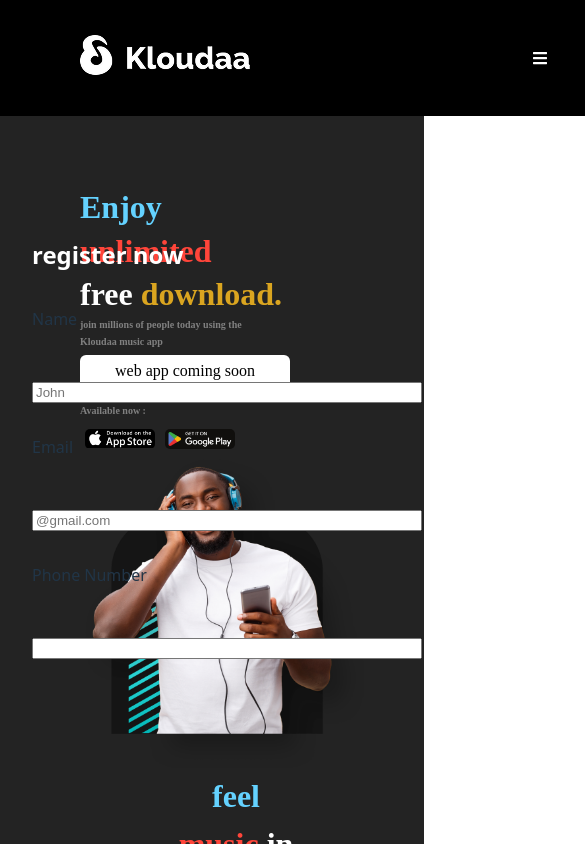
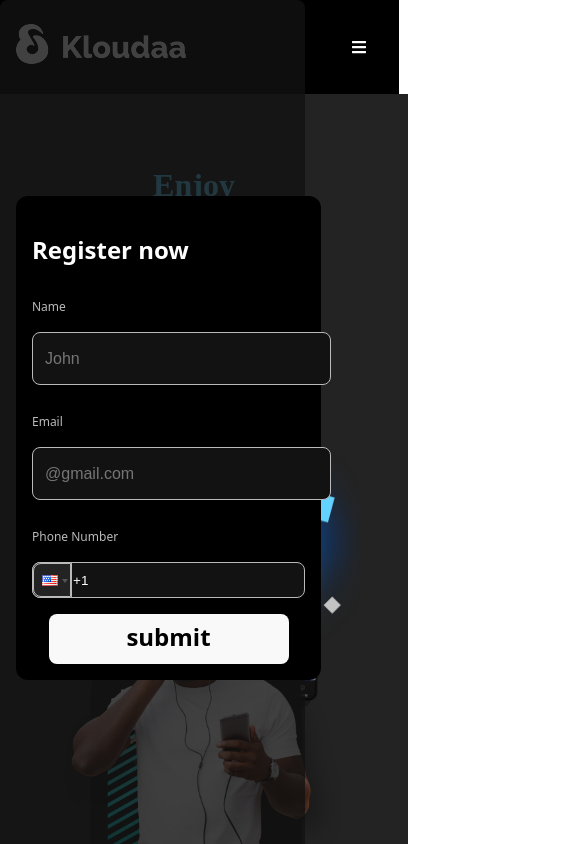
Before and after one commit to fav-Og1/kl-musix, a React (Vite) app: page / in a window 390 px wide. Shown: the top 844 px of the page, 585 px wide, since content can reach past the window. Built offline with nearby package versions, Linux system fonts and the light colour scheme.

Commit message:
added react phone and starting responsive design

```diff
--- a/package.json
+++ b/package.json
@@ -13,6 +13,7 @@
     "react": "^19.0.0",
     "react-dom": "^19.0.0",
     "react-icons": "^5.5.0",
+    "react-phone-input-2": "^2.15.1",
     "react-router-dom": "^7.6.0"
   },
   "devDependencies": {
--- a/src/Header.css
+++ b/src/Header.css
@@ -35,16 +35,17 @@
 @media  (max-width: 468px){
     .header{
 
-        width:468px;
-        /*padding-left: 1rem;
+        width:90%;
+        padding-left: 1rem;
         padding-right: 2rem;
         padding-top: 0.3rem;
     padding-bottom: 0.3rem;
-    */
+
 }
 
 .optionMenu{
     display: block;
+
 }
 
 .regbtn{
@@ -61,9 +62,15 @@
     position: absolute;
     top: 50px;
     right: 20px;
+    left: 0;
     color: white;
     background-color: black;
 
 
 }
+
+.NavOptions ul {
+    padding:0;
+    margin-left: 10px;
+}
     }
--- a/src/Section.css
+++ b/src/Section.css
@@ -1,10 +1,9 @@
-
-@import url('https://fonts.googleapis.com/css2?family=Nunito+Sans:ital,opsz,wght@0,6..12,200..1000;1,6..12,200..1000&family=Raleway:ital,wght@0,100..900;1,100..900&display=swap');
+@import url('https://fonts.googleapis.com/css2?family=Varela+Round&display=swap');
 
 
 .freeD {
 
-font-family: 'Nunito',sans-serif;
+font-family: 'varela-round',sans-serif;
 font-weight: 800;
 font-size: 4rem;
 line-height: 0.5rem;
@@ -114,6 +113,51 @@
         margin-bottom: 35px;
     }
 
+    /* Add to your Section.css or a global CSS file */
+.react-tel-input .form-control {
+  background-color: #121212 !important;
+  color: white !important;
+  border: 1px solid #bbb9b9 !important;
+  border-radius: 0.5rem !important;
+  font-size: 1em !important;
+  padding: 0.5rem 0.75rem !important;
+  width: 100% !important;
+  height: 50px !important;
+  padding-left: 48px !important; /* Increase this value if needed */
+}
+
+.react-tel-input .flag-dropdown {
+  background: #232323 !important;
+  border: 1px solid #bbb9b9 !important;
+  border-radius: 0.5rem 0 0 0.5rem !important;
+}
+
+/* Make the selected country code more visible */
+.react-tel-input .selected-flag {
+  background: #232323 !important;
+  color: #fff !important;
+  border-radius: 0.5rem 0 0 0.5rem !important;
+  font-weight: bold !important;
+  font-size: 1.1em !important;
+  border: 1px solid #bbb9b9 !important;
+}
+
+/* Make the country code in the dropdown more visible */
+.react-tel-input .country-list .country {
+  color: #fff !important;
+  background: #232323 !important;
+  font-size: 1em !important;
+}
+
+.react-tel-input .country-list .country.highlight {
+  background: #444 !important;
+  color: #ffd700 !important; /* Highlighted country code */
+  font-weight: bold !important;
+}
+
+.media{
+    display: none;
+}
 @media  (max-width: 468px){
 
     .freeScreen {
@@ -121,11 +165,14 @@
         flex-direction: column;
         padding-top: 70px;
         justify-content: center;
-        padding-left: 5rem;
-        padding-right: 2rem;
+        align-items: center;
+        padding-left: 3rem;
+        padding-right: 3rem;
         width: 80%;
         gap:0;
+        height: fit-content;
         }
+
         .freeD {
 
             font-family: 'nunito';
@@ -135,6 +182,8 @@
         letter-spacing: 1%;
         display: flex;
         flex-direction: column;
+        align-items: center;
+    align-content: space-evenly;
 
         }
 
@@ -144,14 +193,7 @@
         }
 
         .freeD1{
-            font-family: 'Nunito';
-        font-weight: 800;
-        font-size: 2rem;
-
-        display: flex;
-        flex-direction: column;
-        align-items: center;
-        gap: 0px;
+            display: none;
 
         }
 
@@ -186,8 +228,28 @@
     border-radius: 5px;
 }
 
+.downloadClass{
+    display: flex;
+    justify-content: center;
+    margin-bottom: 50px;
+}
+
+.media{
+    display: flex;
+    flex-direction: column;
+    align-items: center;
+    gap:10px;
+    height:100px;
+    align-content: space-evenly;
+    margin-bottom: 50px;
+}
+
 .klperson{
     width: 290px;
+}
+
+.express{
+    width: 80%;
 }
 
 .screen2{
@@ -206,4 +268,15 @@
 }
 
 
+  .react-tel-input .form-control {
+    font-size: 0.9em !important;
+    height: 36px !important;
+    padding: 0.3rem 0.5rem !important;
+    padding-left: 40px !important;
+  }
+  .react-tel-input .flag-dropdown {
+    height: 36px !important;
+  }
+
+
 }
--- a/src/components/Features.jsx
+++ b/src/components/Features.jsx
@@ -21,11 +21,11 @@
 
                 </div>
                 <div className='feature-block'>
-                    <img src={feature1} />
-                     <img src={feature2} />
-                   <img src={feature3} />
-                       <img src={feature4} />
-                        <img src={feature5} />
+                    <img src={feature1}  className='description-features' />
+                     <img src={feature2} className='description-features' />
+                   <img src={feature3} className='description-features' />
+                       <img src={feature4} className='description-features' />
+                        <img src={feature5} className='description-features' />
 
                 </div>
                 <div className='spacer'></div>
--- a/src/components/Layout.jsx
+++ b/src/components/Layout.jsx
@@ -1,4 +1,5 @@
-import { useState } from 'react'
+import { useState,useRef, useEffect } from 'react'
+
 import { Link } from 'react-router-dom'
 import logo from '../assets/kloudaa logo.png'
 import express from '../assets/express1.png'
@@ -23,8 +24,14 @@
      function onShowclick ()  {
              if ( show == false) {
                  setShow(true)
+
+
              } else {setShow(false)};
+
+
          }
+
+
 
    const header = (
          <header className='header'>
@@ -37,8 +44,8 @@
                 { show &&
                  <nav className='NavOptions'>
                      <ul><Link to='/about'>About</Link></ul>
-                     <ul><Link to='/termscon'>About</Link></ul>
-                     <ul> <Link to='/privacy'>About</Link></ul>
+                     <ul><Link to='/termscon'>Terms and Condition</Link></ul>
+                     <ul> <Link to='/privacy'>Privacy Policy</Link></ul>
                  </nav>
      }
 
@@ -60,8 +67,8 @@
    const footer = (
      <div>
         <footer>
-            <div style={{}}>
-                <img src={express} />
+            <div className='express-holder'>
+                <img src={express} className='express' />
             </div>
             <h2>LISTEN TO YOUR MUSIC EASILY</h2>
             <p> You can download the kloudaa app using the available </p>
@@ -110,7 +117,7 @@
         <Form  handleCloseModal={handleCloseModal} />
     </Modal>)}
          {header}
-            <main>
+            <main >
                 {children}
 
             </main>
--- a/src/components/Section.jsx
+++ b/src/components/Section.jsx
@@ -5,17 +5,30 @@
 import applestore from '../assets/applemain.png'
 import { Articles } from './Article'
 import { Features } from './Features'
+import { useState } from 'react'
+import { Modal } from './Modal'
+import { Form } from './form'
 
 
 export function FreeDownload (){
 
     const message =['Enjoy','unlimited', 'free download.']
 
+    const [showModal, setShowModal] = useState(false)
 
+
+    function handleCloseModal(){
+        setShowModal(false)
+    }
 
 
     return(
-        <section>
+        <>
+
+ {showModal && (<Modal handleCloseModal={handleCloseModal}>
+        <Form  handleCloseModal={handleCloseModal} />
+    </Modal>)}
+<section>
            <div  className='freeScreen'>
                     <div className='freeD'>
                 <p className='textOne message'>
@@ -34,7 +47,7 @@
                         Kloudaa music app
                     </span>
                 </p>
-                <button className='regbtn2' >web app coming soon</button>
+                <button className='regbtn2' onClick={ () =>{ setShowModal(true)}} >web app coming soon</button>
 
                 <p  className='message1'>
                         Available now :</p>
@@ -56,14 +69,30 @@
                         </a>
                     </div>
 
+
                    </div>
+                     <div className='media'>
+                             <img src={screen1}  className='screen2' />
 
+                             <p className='textOne sidet'>feel</p>
+                        <p className='textTwo sidet'>
+                            music  <span style={{color:'white'}}>in</span>
+                        </p>
+
+                        <p className='classB sidet'>
+                            <span style={{color:'white'}}>a</span> new way
+                        </p>
+                     </div>
 
 
                     <img src={klperson}  className='klperson'/>
 
 
                 </div>
+
+
+
+
                  <div className='freeD1'>
                 <img src={screen1}  className='screen1' />
 
@@ -90,6 +119,7 @@
 
 
 
+ </>
     )
 
 }
--- a/src/components/form.jsx
+++ b/src/components/form.jsx
@@ -1,14 +1,35 @@
+import PhoneInput from "react-phone-input-2"
+import 'react-phone-input-2/lib/style.css';
+
+
+
+
+
 export function Form () {
+
+
 
     return (
         <>
-        <h2>register now</h2>
-        <p>Name</p>
+        <h2>Register now</h2>
+        <p className="form-title">Name</p>
         <input placeholder="John"  className="form-text"/>
-        <p>Email</p>
+        <p className="form-title">Email</p>
         <input placeholder="@gmail.com" className="form-text"/>
-        <p>Phone Number</p>
-        <input  className="form-text"/>
+        <p className="form-title">Phone Number</p>
+
+          <PhoneInput
+
+            country={'us'}
+
+          />
+
+        <div style={{width:'100%',display:'flex',justifyContent:'center'}}>
+           <button className="submit-button">
+            <h2>submit</h2>
+         </button>
+        </div>
+
 
         </>
     )
--- a/src/features.css
+++ b/src/features.css
@@ -48,3 +48,27 @@
     height: fit-content;
     padding-bottom: 50px;
 }
+
+
+@media (max-width: 468px) {
+    .feature-block{
+        flex-direction: column;
+        justify-content: center;
+        place-items: center;
+
+        padding:0;
+    }
+
+    .description-features{
+        width: 350px;
+        margin-bottom: 10px;
+    }
+
+    .divider{
+        width: 90%;
+    }
+
+    .arrow-block{
+        display: none;
+    }
+}
--- a/src/index.css
+++ b/src/index.css
@@ -133,7 +133,7 @@
 .modal-underlay {
   position: absolute;
   inset: 0;
-  background: var(--background-muted);
+  background:#121212;
   opacity: 0.8;
   z-index: 99;
   border: none;
@@ -153,9 +153,9 @@
   width: 100%;
   margin: 0 auto;
   min-height: 400px;
-  border-radius: var(--border-radius-large);
-  border: 1px solid var(--border-primary);
-  background: var(--background-primary);
+  border-radius:  0.75rem;
+  border: white;
+  background:black;
   padding: 1rem;
   display: flex;
   flex-direction: column;
@@ -163,6 +163,45 @@
   justify-content: center; */
   gap: 1rem;
 }
+
+.form-title {
+  color: #bbb9b9;
+  font-size: 20px;
+  font-weight: 400;
+  margin-bottom: 0px;
+}
+
+.form-text{
+    max-width: 570px;
+    height: 35px;
+     font-size: 1em;
+    background-color: #121212;
+    border: 1px solid #bbb9b9;
+    color: white;
+    padding: 0.5rem 0.75rem;
+    border-radius: 0.5rem;
+    width: 100%;
+    margin-bottom: 0;
+}
+
+.form-text:focus-within{
+border-color: white;
+}
+
+.form-text:hover{
+ border-color: white;
+}
+
+button h2{
+  color: black;
+  margin: 0px;
+}
+
+.submit-button{
+  width:15rem;
+  padding-top: 0.3rem;
+}
+
 
 
 @media (prefers-color-scheme: light) {
@@ -179,3 +218,25 @@
     background-color: #f9f9f9;
   }
 }
+
+
+@media  (max-width:468px) {
+  .footerContact {
+    flex-direction: column;
+    padding-left: 30px;
+  }
+
+  .modal-container{
+    width: 70%;
+  }
+.form-title{
+  font-size: 12px;
+  font-weight: 100;
+}
+
+.express-holder{
+  display: flex;
+  justify-content: center;
+}
+
+}
```
Also changed, not shown: src/components/section2.jsx (deleted), 1 other file (tests, documents, lock files or other folders).
